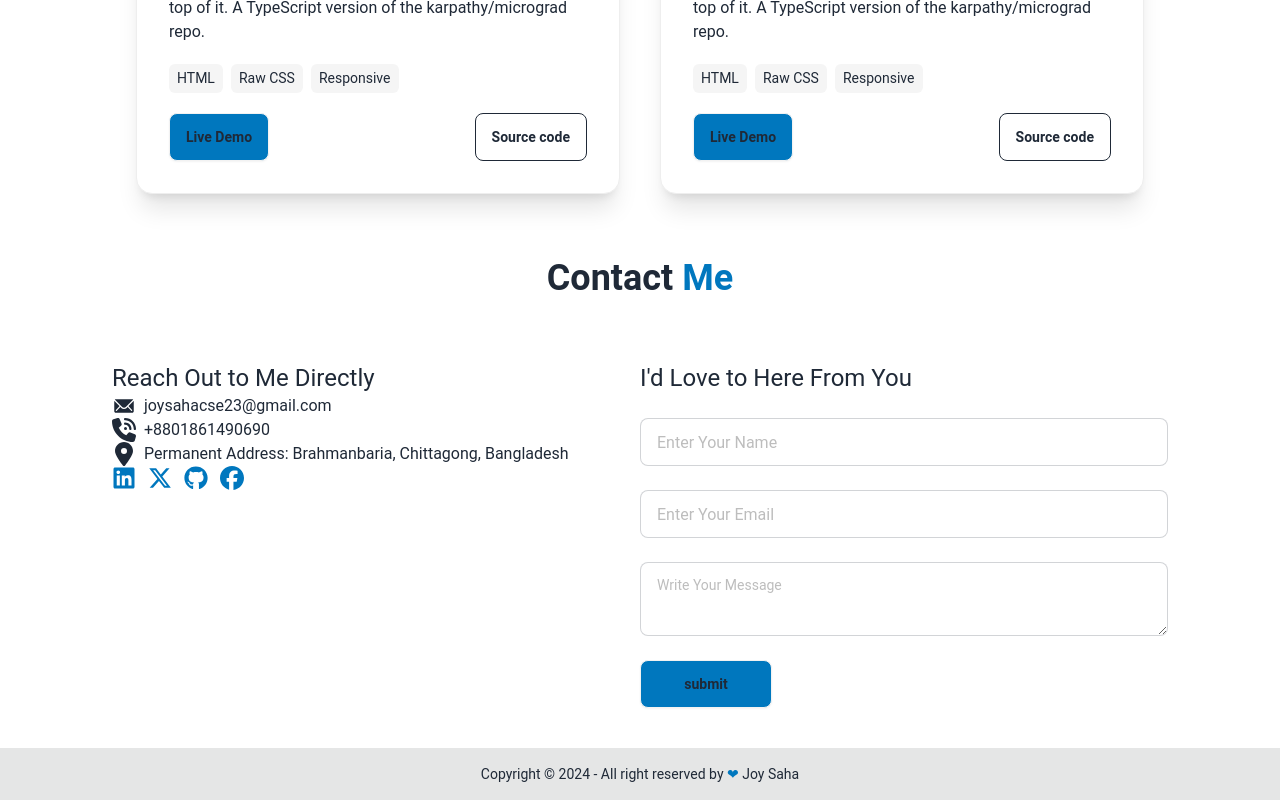
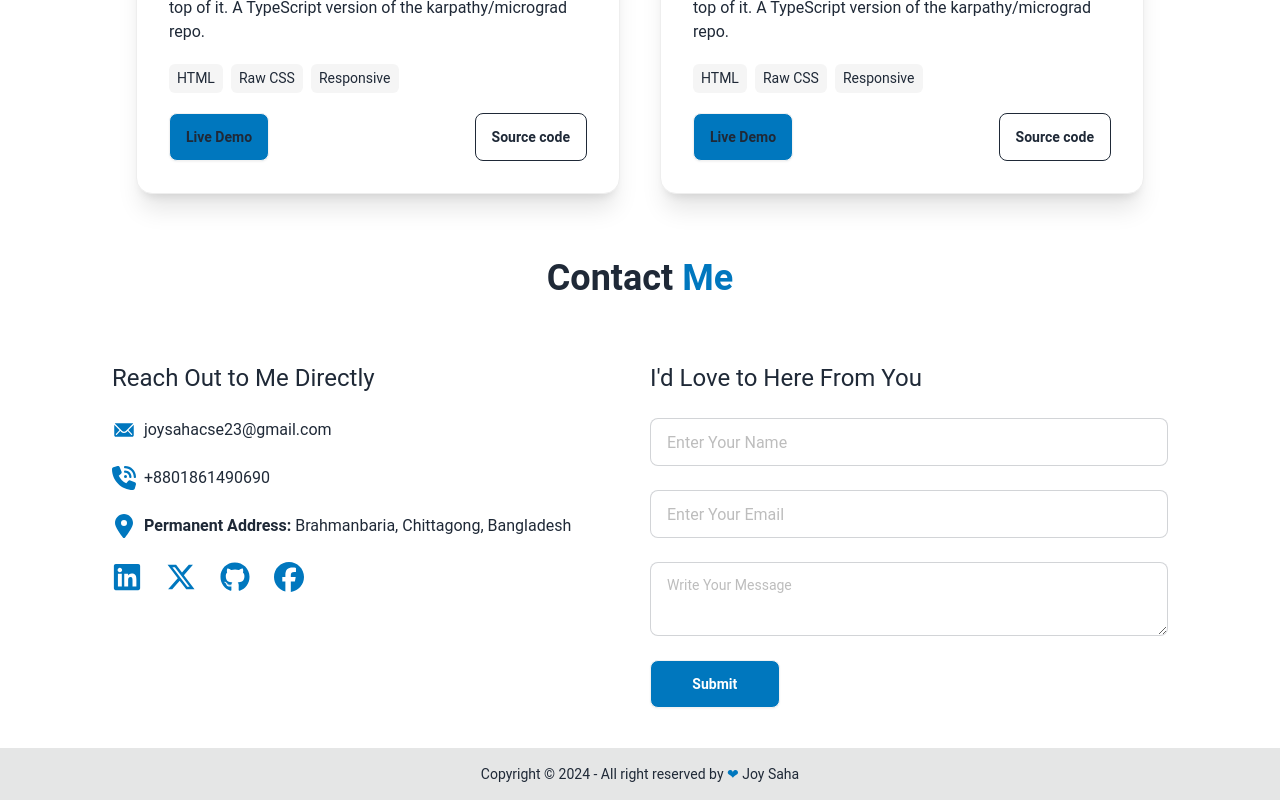
Before and after one commit to joysaha023/joy-saha-devs-profile, a React (Vite) app: page / in a window 1280 px wide. Shown: the part 2133-2933 px from the top of the page. Built offline with nearby package versions, Linux system fonts and the light colour scheme.

Commit message:
contact form design modified

```diff
--- a/src/Components/Contact/Contact.jsx
+++ b/src/Components/Contact/Contact.jsx
@@ -8,26 +8,26 @@ const Contact = () => {
       <h2 className="text-4xl my-16 font-bold text-center">
         Contact <span className="text-[#0077be]">Me</span>
       </h2>
-      <div className="flex flex-col md:flex-row  px-10">
-        <div className="flex-1">
+      <div className="flex flex-col-reverse md:flex-row px-5 gap-5  md:px-10">
+        <div className="flex-1 space-y-6">
           <h2 className="text-2xl">Reach Out to Me Directly</h2>
-          <div className="flex items-center gap-2">
-            <IoIosMail className="text-2xl " />
+          <a href="mailto: joysahacse23@gmail.com" className="flex hover:text-gray-500 items-center gap-2">
+            <IoIosMail className="text-2xl text-[#0077be]" />
             <p>joysahacse23@gmail.com</p>
-          </div>
-          <div className="flex items-center gap-2">
-            <FaPhoneVolume className="text-2xl " />
+          </a>
+          <a href="tel:+8801861490690" className="flex hover:text-gray-500 items-center gap-2">
+            <FaPhoneVolume className="text-2xl text-[#0077be]" />
             <p>+8801861490690</p>
-          </div>
-          <div className="flex items-center gap-2">
-            <FaLocationDot className="text-2xl " />
-            <p>Permanent Address: Brahmanbaria, Chittagong, Bangladesh</p>
-          </div>
-          <div className="flex items-center gap-3 text-2xl text-[#0077be]">
-            <a href="https://www.linkedin.com/in/joysaha23/" target="blank"><FaLinkedin /></a>
-            <a href="https://twitter.com/joysaha023" target="blank"><FaXTwitter /></a>
-            <a href="https://github.com/joysaha023" target="blank"><FaGithub /></a>
-            <a href="https://www.facebook.com/joysaha23" target="blank"><FaFacebook /></a>
+          </a>
+          <a target="blank" href="https://www.google.com/maps/place/Brahmanbaria+District/@23.9411127,91.0253057,10z/data=!3m1!4b1!4m6!3m5!1s0x375410a874799185:0xaf4b58f0925d6a00!8m2!3d23.9608181!4d91.1115014!16zL20vMDZ6MHR5?entry=ttu" className="flex hover:text-gray-500 items-center gap-2">
+            <FaLocationDot className="text-2xl text-[#0077be]" />
+            <p><span className="font-semibold">Permanent Address:</span> Brahmanbaria, Chittagong, Bangladesh</p>
+          </a>
+          <div className="flex items-center gap-6 text-3xl text-[#0077be]">
+            <a className="hover:text-gray-500" href="https://www.linkedin.com/in/joysaha23/" target="blank"><FaLinkedin /></a>
+            <a className="hover:text-gray-500" href="https://twitter.com/joysaha023" target="blank"><FaXTwitter /></a>
+            <a className="hover:text-gray-500" href="https://github.com/joysaha023" target="blank"><FaGithub /></a>
+            <a className="hover:text-gray-500" href="https://www.facebook.com/joysaha23" target="blank"><FaFacebook /></a>
           </div>
         </div>
         <div className="flex-1 space-y-6">
@@ -47,7 +47,7 @@ const Contact = () => {
               className="textarea textarea-bordered"
               placeholder="Write Your Message"
             ></textarea>
-            <input type="submit" value="submit" className="btn bg-[#0077be] w-1/4" />
+            <input type="submit" value="Submit" className="btn text-white hover:text-black bg-[#0077be] w-1/4" />
           </form>
         </div>
       </div>
```
